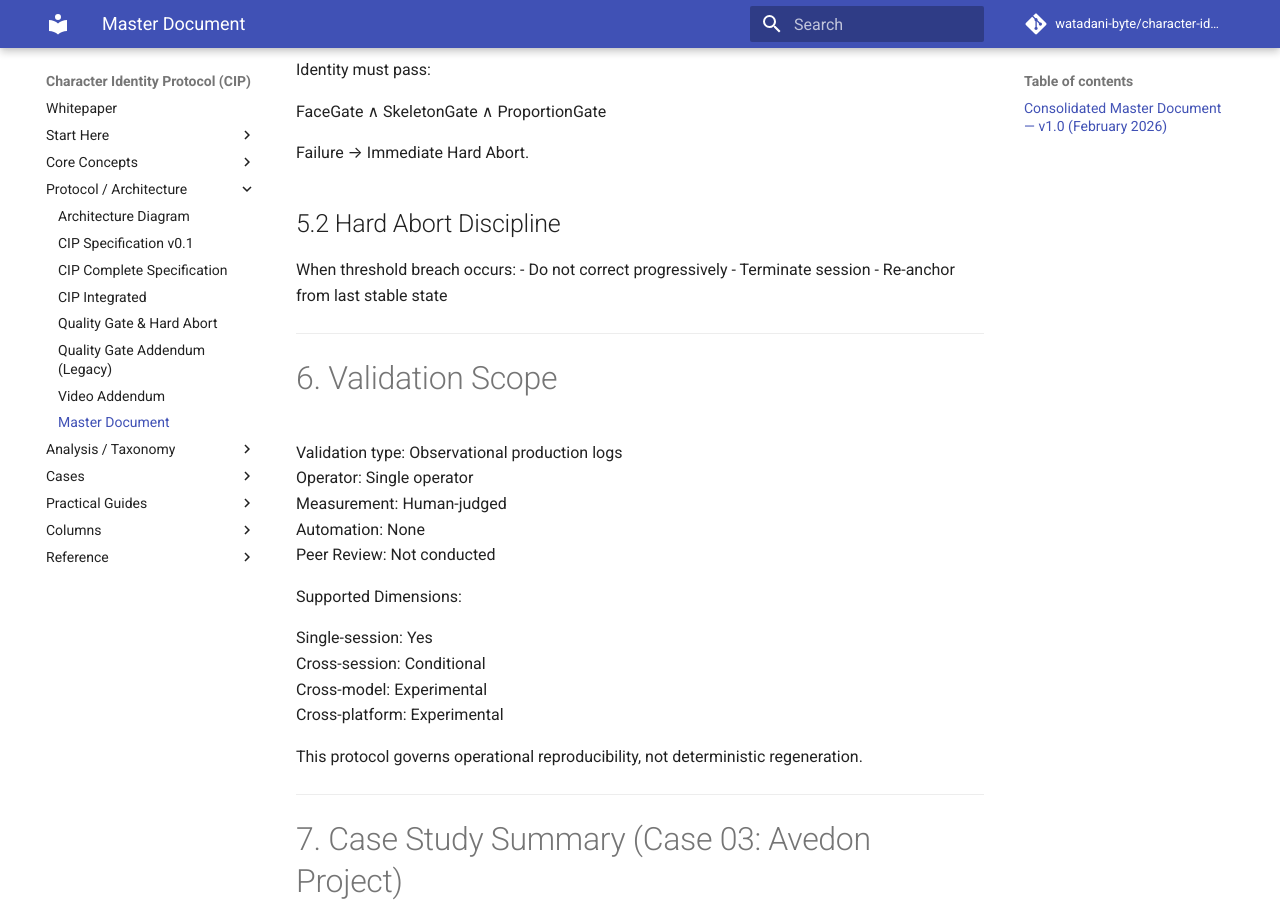
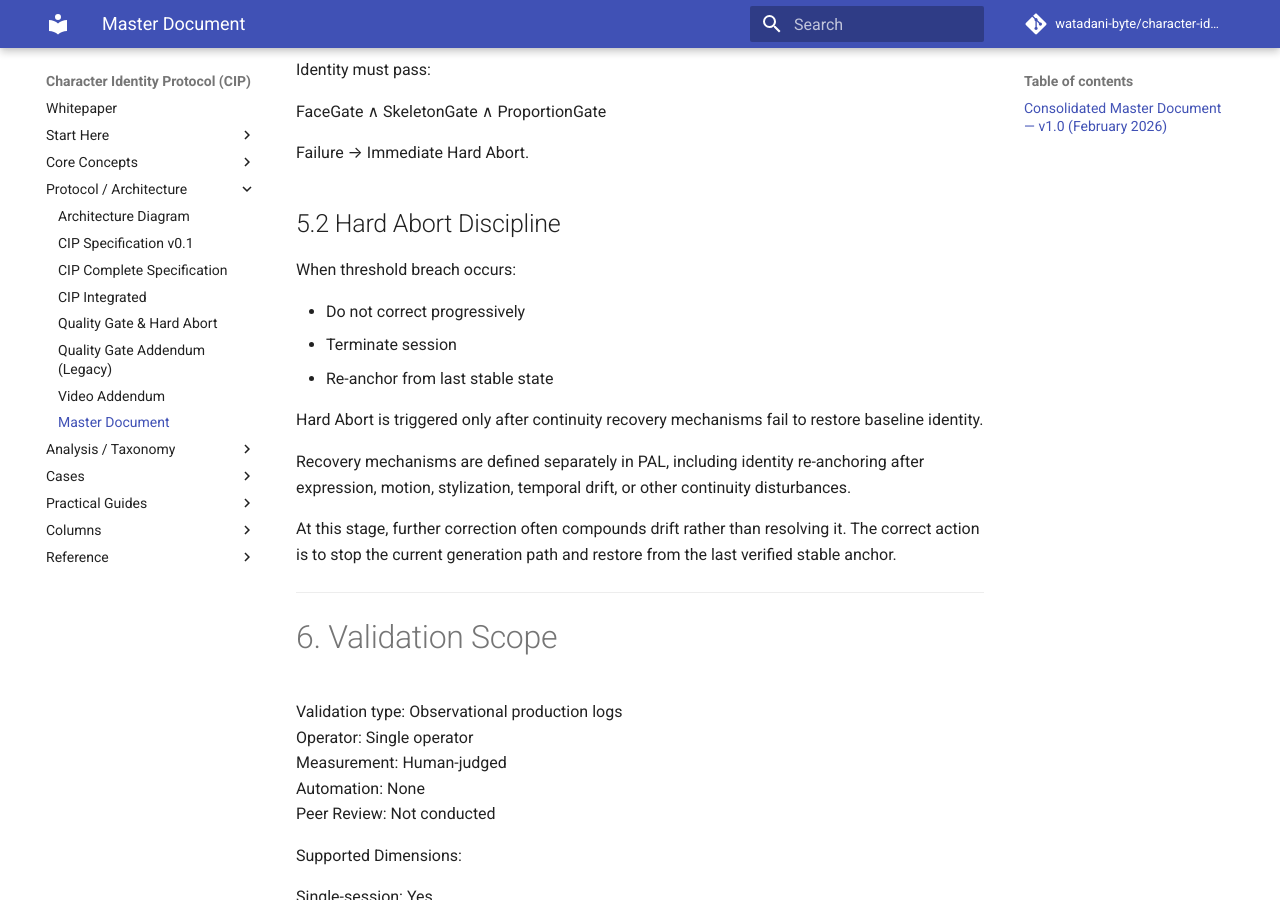
Before and after one commit to watadani-byte/character-identity-protocol, an MkDocs documentation site: the page built from docs/master_document.md, in a window 1280 px wide and 900 px high, scrolled down 2142 px. Built offline with MkDocs 1.6.1 and Material for MkDocs 9.7.7, drawn with Linux system fonts in a browser that asks for light colours; comment, search, counter and statistics services are not loaded.

Commit message:
master_document.md を更新

```diff
--- a/docs/master_document.md
+++ b/docs/master_document.md
@@ -93,8 +93,17 @@ Failure → Immediate Hard Abort.
 
 ## 5.2 Hard Abort Discipline
 
-When threshold breach occurs: - Do not correct progressively - Terminate
-session - Re-anchor from last stable state
+When threshold breach occurs:
+
+- Do not correct progressively
+- Terminate session
+- Re-anchor from last stable state
+
+Hard Abort is triggered only after continuity recovery mechanisms fail to restore baseline identity.
+
+Recovery mechanisms are defined separately in PAL, including identity re-anchoring after expression, motion, stylization, temporal drift, or other continuity disturbances.
+
+At this stage, further correction often compounds drift rather than resolving it. The correct action is to stop the current generation path and restore from the last verified stable anchor.
 
 -----
 
```
